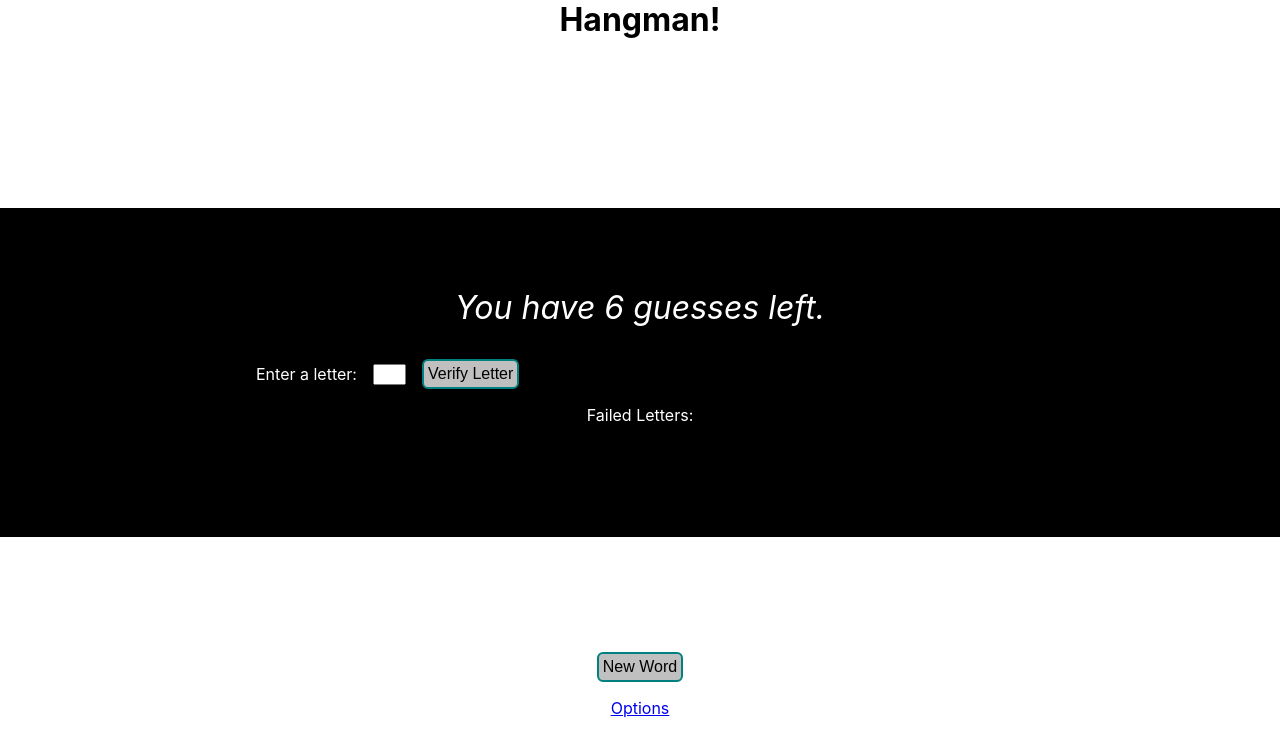
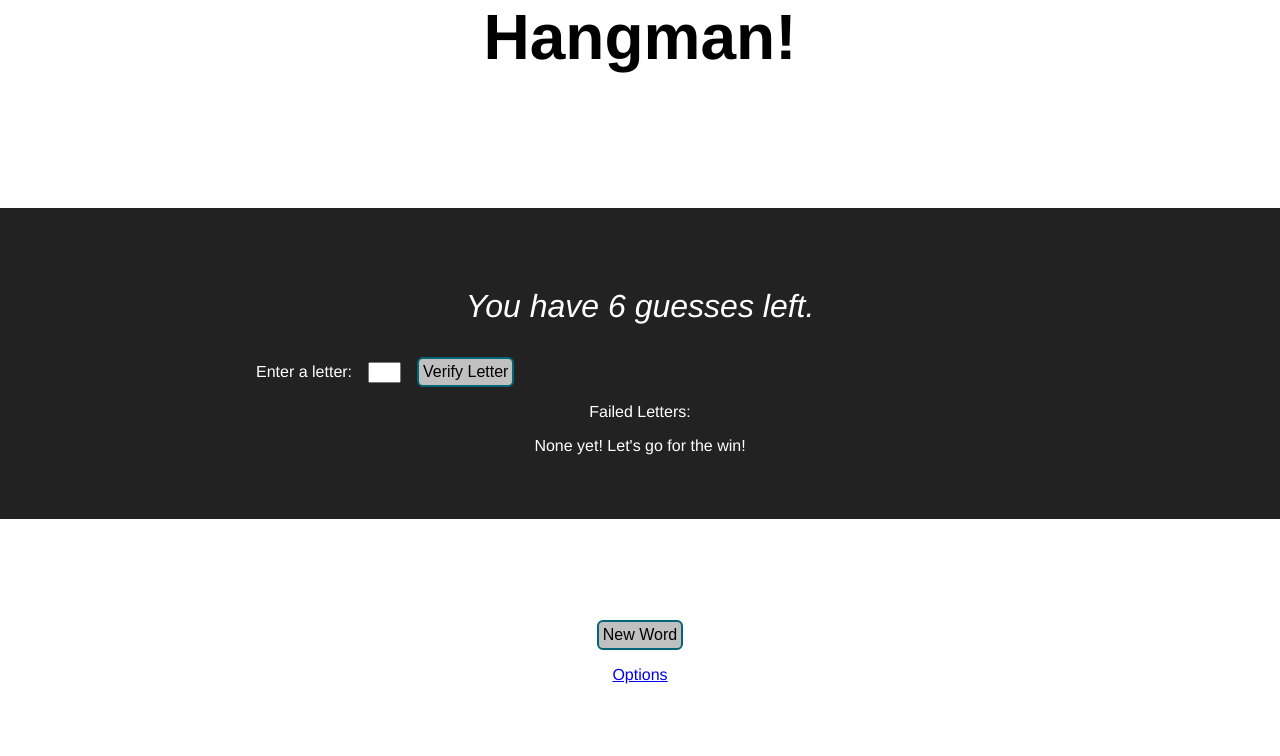
Before and after one commit to gness1804/hangman, a React (Create React App) app: page / in a window 1280 px wide. Shown: the top 756 px of the page. Built offline with nearby package versions, Linux system fonts and the light colour scheme.

Commit message:
more styling

```diff
--- a/src/App/index.css
+++ b/src/App/index.css
@@ -10,3 +10,7 @@
   margin-bottom: 4rem;
   height: 3rem;
 }
+
+h1 {
+  font-size: 4rem;
+}
--- a/src/Main/index.css
+++ b/src/Main/index.css
@@ -1,8 +1,3 @@
-.main {
-  display: flex;
-  flex-direction: column;
-}
-
 .main-container {
   height: calc(100% - 6rem);
   display: flex;
@@ -11,7 +6,7 @@
 }
 
 .main-top-items-container {
-  margin-bottom: 3rem;
+  /* margin-bottom: 3rem; */
   padding: 3rem;
 }
 
@@ -40,7 +35,18 @@
 .main-failed-letters-container {
   display: flex;
   justify-content: center;
-  margin: 2rem 0;
+  margin: 2rem auto;
+  padding: 0.5rem;
+  color: #ef3852;
+  font-size: 2rem;
+  background: #fff;
+  width: -moz-fit-content;
+  width: fit-content;
+  border-radius: 10px;
+}
+
+.main-failed-letter {
+  margin-right: 1rem;
 }
 
 .main-bottom-items-container {
--- a/src/Main/index.tsx
+++ b/src/Main/index.tsx
@@ -120,11 +120,17 @@ const Main = ({ word, setWord, totalGuesses, maxWordLength }: Props) => {
               </button>
             </div>
             <p>Failed Letters:</p>
-            <div className="main-failed-letters-container">
-              {failedLetters.sort().map((_letter) => (
-                <div key={v4()}>{_letter}</div>
-              ))}
-            </div>
+            {failedLetters.length ? (
+              <div className="main-failed-letters-container">
+                {failedLetters.sort().map((_letter) => (
+                  <div key={v4()} className="main-failed-letter">
+                    {_letter}
+                  </div>
+                ))}
+              </div>
+            ) : (
+              <p>None yet! Let&apos;s go for the win!</p>
+            )}
           </div>
           <div className="main-bottom-items-container light">
             <button
--- a/src/WordLine/index.css
+++ b/src/WordLine/index.css
@@ -5,4 +5,9 @@
   max-width: 60vw;
   margin: 0 auto 4rem;
   height: 2rem;
+  font-size: 2rem;
 }
+
+.word-line-letter {
+  color: #036575;
+}
--- a/src/WordLine/index.tsx
+++ b/src/WordLine/index.tsx
@@ -12,7 +12,11 @@ const WordLine = ({ word, successfulLetters }: Props) => {
     <div className="word-line">
       {word.split('').map((letter) => {
         if (successfulLetters.includes(letter)) {
-          return <div key={v4()}>{letter}</div>;
+          return (
+            <div className="word-line-letter" key={v4()}>
+              {letter}
+            </div>
+          );
         } else {
           return <div key={v4()}>__</div>;
         }
--- a/src/index.css
+++ b/src/index.css
@@ -1,9 +1,11 @@
 /* global general styles */
 body {
   margin: 0;
-  font-family: -apple-system, BlinkMacSystemFont, 'Segoe UI', 'Roboto', 'Oxygen',
+  /* font-family: -apple-system, BlinkMacSystemFont, 'Segoe UI', 'Roboto', 'Oxygen',
     'Ubuntu', 'Cantarell', 'Fira Sans', 'Droid Sans', 'Helvetica Neue',
-    sans-serif;
+    sans-serif; */
+  font-family: 'HelveticaNeue-Light', 'Helvetica Neue Light', 'Helvetica Neue',
+    Helvetica, Arial, 'Lucida Grande', sans-serif;
   -webkit-font-smoothing: antialiased;
   -moz-osx-font-smoothing: grayscale;
 }
@@ -33,7 +35,7 @@ button {
 }
 
 .dark {
-  background-color: #000;
+  background-color: #222;
   color: #fff;
 }
 
@@ -45,7 +47,7 @@ button {
 }
 
 .utility-button {
-  border: 2px solid teal;
+  border: 2px solid #036575;
   border-radius: 6px;
   background-color: silver;
   padding: 0.25rem;
```
